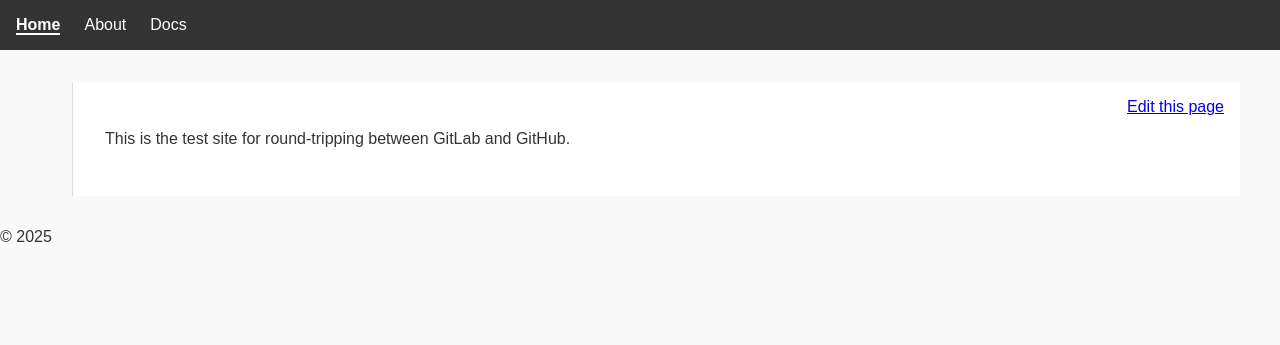
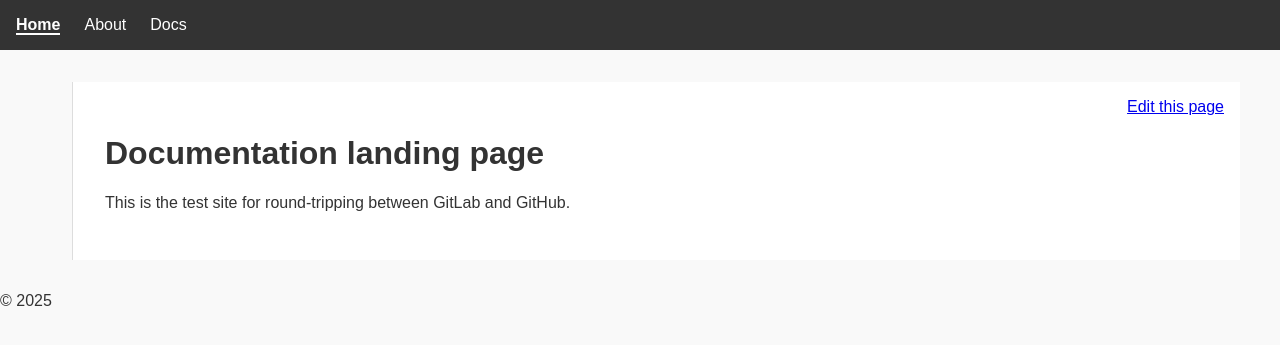
Before and after one commit to smarvin/gl-copy-site, a Jekyll site: the page built from index.markdown, in a window 1280 px wide. Shown: the top 345 px of the page. Built offline with Jekyll 4.4.1, drawn with Linux system fonts in a browser that asks for light colours.

Commit message:
Update index.markdown
Adding title

```diff
--- a/index.markdown
+++ b/index.markdown
@@ -6,4 +6,6 @@ title: Introduction
 layout: default
 ---
 
+# Documentation landing page
+
 This is the test site for round-tripping between GitLab and GitHub.
```
